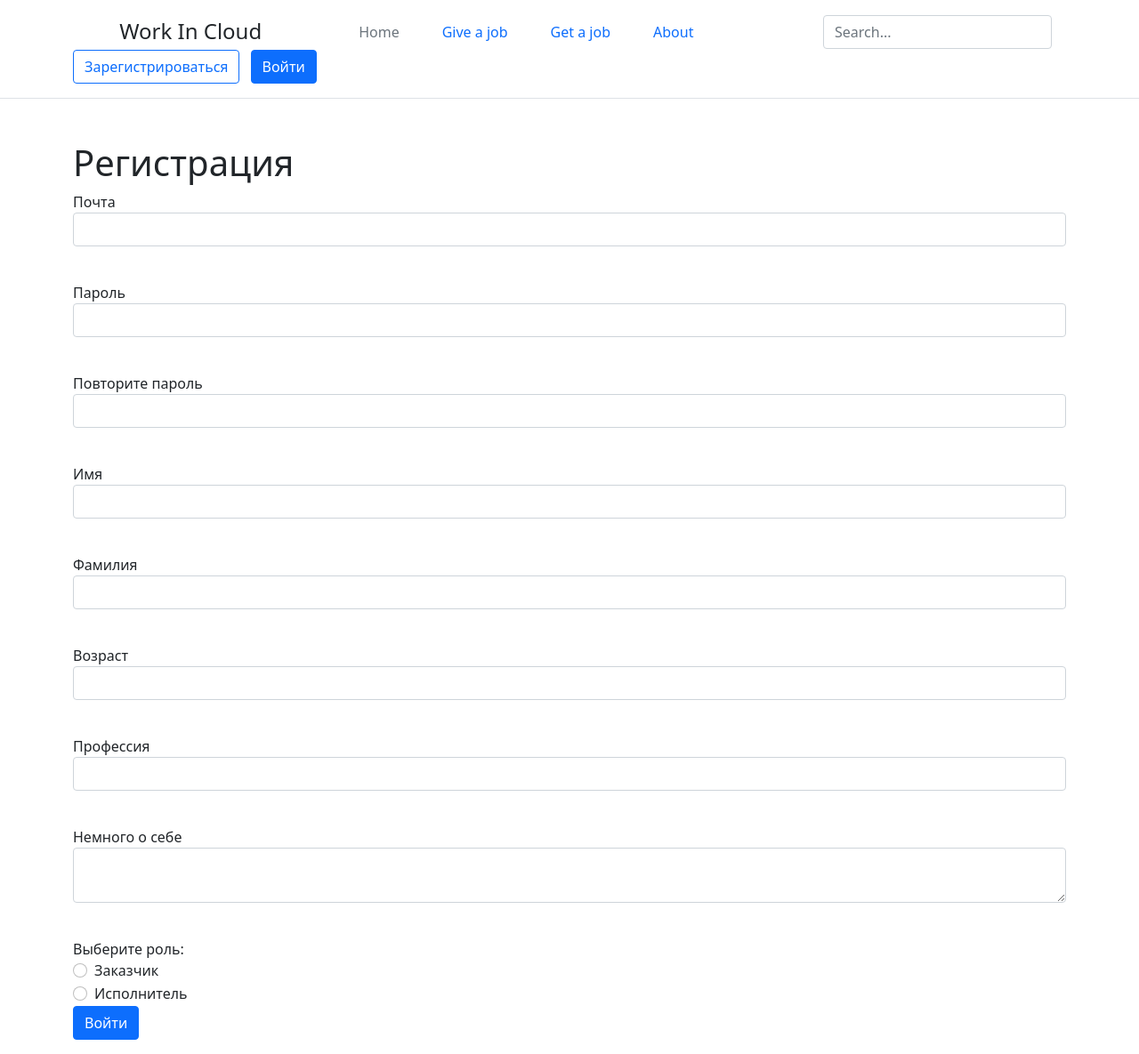
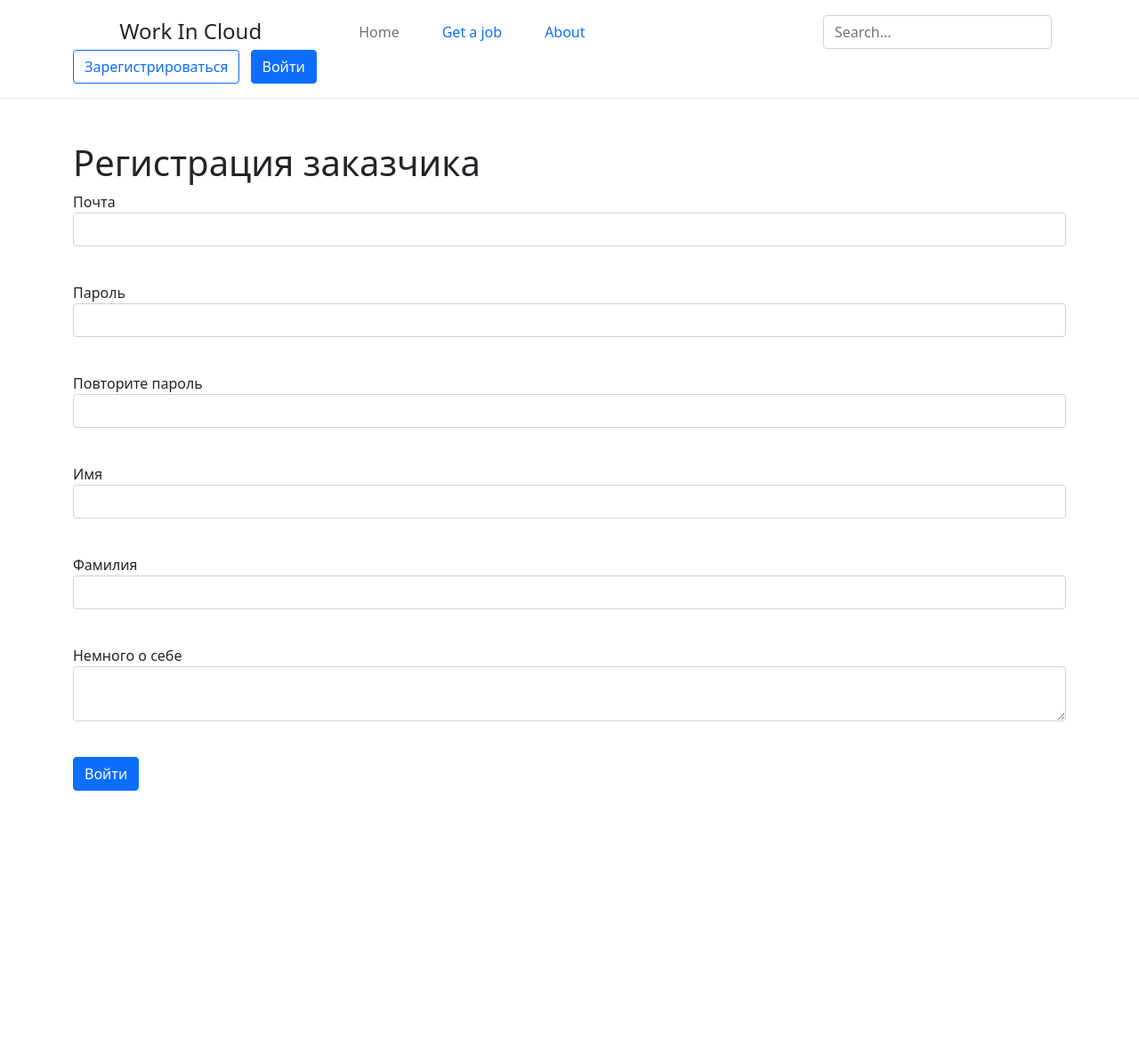
Before and after one commit to issvishchev812/work_in_cloud, a Flask app: page /register?role=customer in a window 1280 px wide. Shown: the whole page at 89% size. After the commit the page ends 889 px from the top, so only its background shows below. Run offline with Flask 3, Linux system fonts and the light colour scheme.

Commit message:
добавил при регистрации учет роли пользователя (заказчик или исполнитель)

```diff
--- a/data/registration_form.py
+++ b/data/registration_form.py
@@ -9,9 +9,11 @@ class RegisterForm(FlaskForm):
     password_again = PasswordField('Повторите пароль', validators=[DataRequired()])
     name = StringField('Имя', validators=[DataRequired()])
     surname = StringField('Фамилия', validators=[DataRequired()])
-    age = IntegerField('Возраст', validators=[DataRequired()])
     profession = StringField('Профессия', validators=[DataRequired()])
     about = TextAreaField("Немного о себе")
-    role = RadioField('Выберите роль', choices=[('customer', 'Заказчик'), ('executor', 'Исполнитель')],
-                      validators=[DataRequired()])
     submit = SubmitField('Войти')
+
+
+class ExecutorRegistrationForm(RegisterForm):
+    # Дополнительные поля для исполнителя
+    portfolio_link = StringField('Portfolio Link', validators=[DataRequired()])
--- a/data/users.py
+++ b/data/users.py
@@ -14,7 +14,7 @@ class User(SqlAlchemyBase, UserMixin):
     name = sqlalchemy.Column(sqlalchemy.String, nullable=True)
     surname = sqlalchemy.Column(sqlalchemy.String, nullable=True)
     profession = sqlalchemy.Column(sqlalchemy.String, nullable=True)
-    age = sqlalchemy.Column(sqlalchemy.Integer, nullable=True)
+    portfolio_link = sqlalchemy.Column(sqlalchemy.String, nullable=True)
     about = sqlalchemy.Column(sqlalchemy.String, nullable=True)
     email = sqlalchemy.Column(sqlalchemy.String,
                               index=True, unique=True, nullable=True)
--- a/main.py
+++ b/main.py
@@ -1,8 +1,8 @@
-from flask import Flask, render_template, redirect
+from flask import Flask, render_template, redirect, request, flash, url_for
 from data import db_session
 from data.loginform import LoginForm
 from data.users import User
-from data.registration_form import RegisterForm
+from data.registration_form import RegisterForm, ExecutorRegistrationForm
 from flask_login import LoginManager, login_user, login_required, logout_user
 
 app = Flask(__name__)
@@ -22,10 +22,27 @@ def load_user(user_id):
 def index():
     return render_template('index.html')
 
+@app.route('/select_role')
+def select_role():
+    return render_template('select_role.html')
+
 
 @app.route('/register', methods=['GET', 'POST'])
 def reqister():
     form = RegisterForm()
+    print(form.data)
+    role = request.args.get('role', None)
+    if not role or role.lower() not in ['customer', 'executor']:
+        flash('Пожалуйста, выберите правильный тип учетной записи.', 'warning')
+        return redirect(url_for('select_role'))  # Перенаправляем обратно на выбор роли
+
+    if role.lower() == 'executor':
+        role_name_for_h1 = 'исполнителя'
+
+        form = ExecutorRegistrationForm()
+    else:
+        role_name_for_h1 = 'заказчика'
+
     if form.validate_on_submit():
         if form.password.data != form.password_again.data:
             return render_template('register.html', title='Регистрация',
@@ -40,16 +57,16 @@ def reqister():
             name=form.name.data,
             email=form.email.data,
             about=form.about.data,
-            age=form.age.data,
+            portfolio_link=form.portfolio_link.data,
             profession=form.profession.data,
             surname=form.surname.data,
-            role=form.role.data
+            role=role
         )
         user.set_password(form.password.data)
         db_sess.add(user)
         db_sess.commit()
         return redirect('/login')
-    return render_template('register.html', title='Регистрация', form=form)
+    return render_template('register.html', title='Регистрация', form=form, role=role, rnfh=role_name_for_h1)
 
 
 @app.route('/login', methods=['GET', 'POST'])
--- a/templates/base.html
+++ b/templates/base.html
@@ -18,8 +18,11 @@
 
             <ul class="nav col-12 col-lg-auto me-lg-auto mb-2 justify-content-center mb-md-0">
                 <li><a href="#" class="nav-link px-4 link-secondary">Home</a></li>
-                <li><a href="#" class="nav-link px-4 link-body-emphasis">Give a job</a></li>
-                <li><a href="#" class="nav-link px-4 link-body-emphasis">Get a job</a></li>
+                {% if current_user.role == 'customer' %}
+                    <li><a href="#" class="nav-link px-4 link-body-emphasis">Give a job</a></li>
+                {% else %}
+                    <li><a href="#" class="nav-link px-4 link-body-emphasis">Get a job</a></li>
+                {% endif %}
                 <li><a href="#" class="nav-link px-4 link-body-emphasis">About</a></li>
             </ul>
 
@@ -42,7 +45,7 @@
                 </div>
             {% else %}
                 <div class="text-end">
-                    <a href="/register" class="btn btn-outline-primary me-2">Зарегистрироваться</a>
+                    <a href="/select_role" class="btn btn-outline-primary me-2">Зарегистрироваться</a>
                     <a href="/login" class="btn btn-primary">Войти</a>
                 </div>
             {% endif %}
--- a/templates/register.html
+++ b/templates/register.html
@@ -2,7 +2,7 @@
 
 {% block content %}
 <div class="container mt-5">
-    <h1>Регистрация</h1>
+    <h1>Регистрация {{ rnfh|default('Пользователя') }}</h1>
     <form action="" method="post">
         {{ form.hidden_tag() }}
         <p>
@@ -55,16 +55,8 @@
             {% endfor %}
         </p>
 
-        <p>
-            {{ form.age.label }}<br>
-            {{ form.age(class="form-control") }}<br>
-            {% for error in form.age.errors %}
-                <p class="alert alert-danger" role="alert">
-                    {{ error }}
-                </p>
-            {% endfor %}
-        </p>
 
+        {% if role == 'executor' %}
             <p>
                 {{ form.profession.label }}<br>
                 {{ form.profession(class="form-control") }}<br>
@@ -76,6 +68,17 @@
             </p>
 
             <p>
+                {{ form.portfolio_link.label }}<br>
+                {{ form.portfolio_link(class="form-control") }}<br>
+                {% for error in form.portfolio_link.errors %}
+                    <p class="alert alert-danger" role="alert">
+                        {{ error }}
+                    </p>
+                {% endfor %}
+            </p>
+        {% endif %}
+
+        <p>
             {{ form.about.label }}<br>
             {{ form.about(class="form-control") }}<br>
             {% for error in form.about.errors %}
@@ -84,21 +87,6 @@
                 </p>
             {% endfor %}
         </p>
-        <div class="form-group">
-                <label for="role">Выберите роль:</label><br>
-                <div class="form-check">
-                    <input class="form-check-input" type="radio" name="role" id="role_customer" value="customer">
-                    <label class="form-check-label" for="role_customer">
-                        Заказчик
-                    </label>
-                </div>
-                <div class="form-check">
-                    <input class="form-check-input" type="radio" name="role" id="role_executor" value="executor">
-                    <label class="form-check-label" for="role_executor">
-                        Исполнитель
-                    </label>
-                </div>
-            </div>
         <p>{{ form.submit(type="submit", class="btn btn-primary") }}</p>
         {{message}}
     </form>
```
Also changed, not shown: templates/select_role.html (added, +9 -0 lines), db/work_in_cloud.db. Lines whose indentation alone changed are shown as unchanged.
